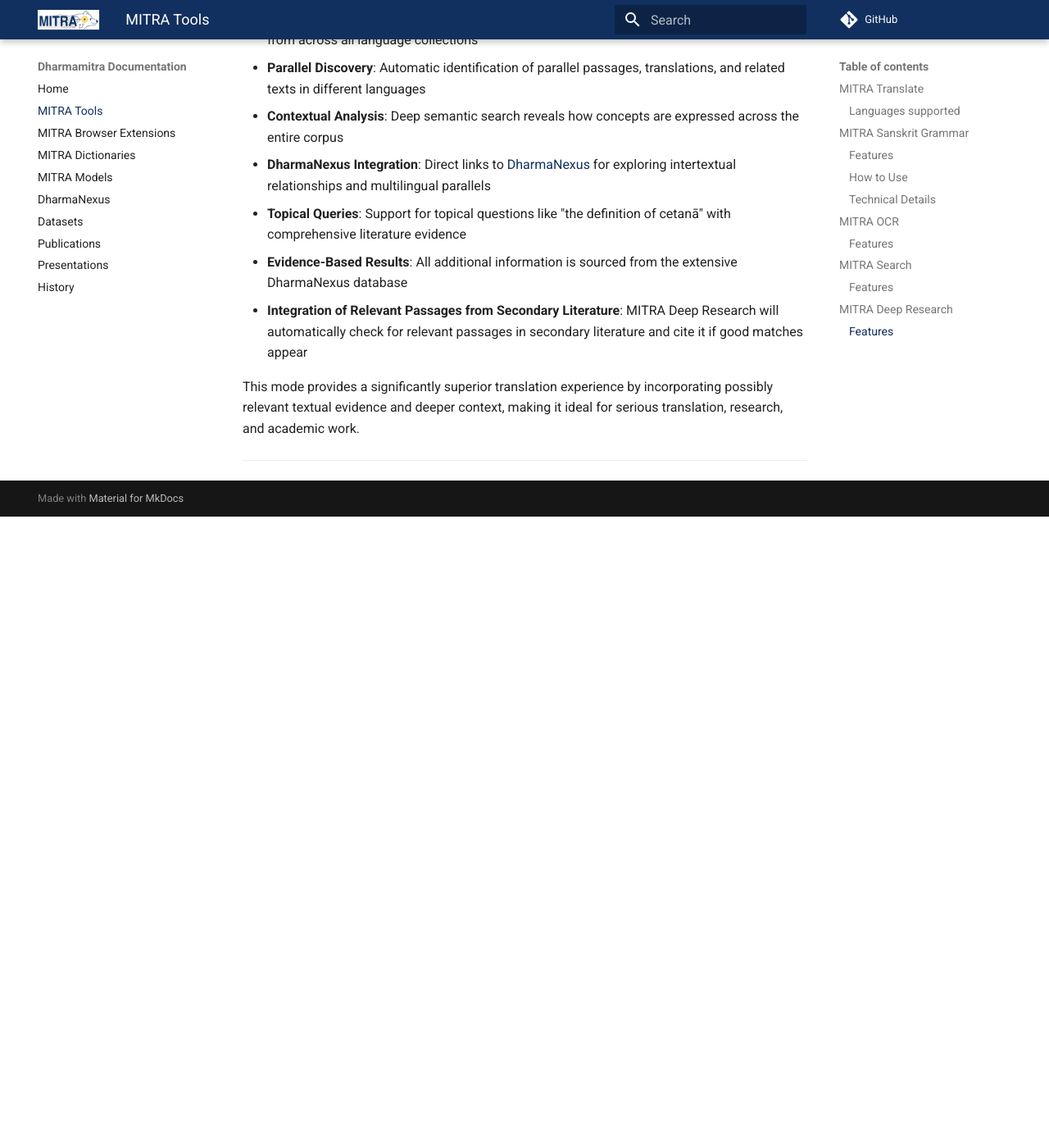
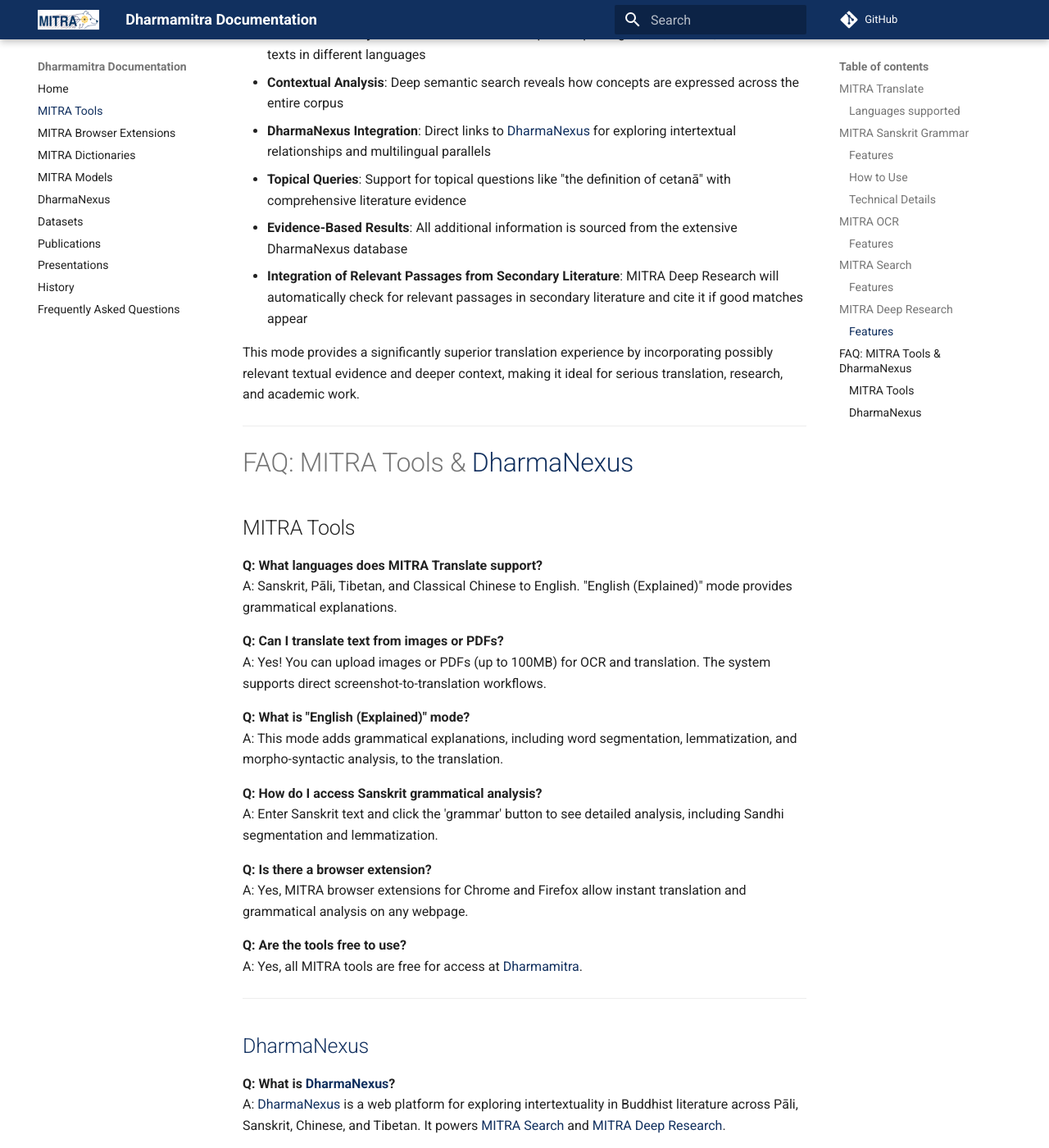
Before and after one commit to dharmamitra/dharmamitra-guides, an MkDocs documentation site: the page built from docs/mitra_tools.md, in a window 1280 px wide and 1400 px high, scrolled down 2915 px. Shown: the whole window at 82% size. Built offline with MkDocs 1.6.1 and Material for MkDocs 9.7.7, drawn with Linux system fonts in a browser that asks for light colours; comment, search, counter and statistics services are not loaded; before the commit the page ends 3545 px from its top, so only the background shows below that; some of the changed text lies outside the part shown.

Commit message:
Updated DM description

```diff
--- a/docs/mitra_tools.md
+++ b/docs/mitra_tools.md
@@ -72,7 +72,7 @@
 
 > *Advanced translation mode that provides comprehensive research context by integrating deep semantic search across entire data collections.*
 
-**MITRA Deep Research** is an enhanced translation experience that goes beyond simple text translation. By setting the target language in MITRA Translate to `Deep Research`, users receive not just a translation, but also comprehensive semantic analysis that leverages the full power of MITRA Search and [DharmaNexus](https://dharmanexus.org).
+**MITRA Deep Research** is an enhanced translation experience that goes beyond simple text translation. By setting the target language in MITRA Translate to `Deep Research`, users receive not just a translation, but also comprehensive semantic analysis that leverages the full power of [MITRA Search](https://dharmamitra.github.io/dharmamitra-guides/mitra_tools/#mitra-search) and [DharmaNexus](https://dharmanexus.org).
 
 ### Features
 - **Comprehensive Translation**: Enhanced translations that incorporate semantic search results from across all language collections
@@ -86,3 +86,44 @@
 This mode provides a significantly superior translation experience by incorporating possibly relevant textual evidence and deeper context, making it ideal for serious translation, research, and academic work.
 
 ---
+
+# FAQ: MITRA Tools & [DharmaNexus](https://dharmamitra.github.io/dharmamitra-guides/dharmanexus/)
+
+## MITRA Tools
+
+**Q: What languages does MITRA Translate support?**
+A: Sanskrit, Pāli, Tibetan, and Classical Chinese to English. "English (Explained)" mode provides grammatical explanations.
+
+**Q: Can I translate text from images or PDFs?**
+A: Yes! You can upload images or PDFs (up to 100MB) for OCR and translation. The system supports direct screenshot-to-translation workflows.
+
+**Q: What is "English (Explained)" mode?**
+A: This mode adds grammatical explanations, including word segmentation, lemmatization, and morpho-syntactic analysis, to the translation.
+
+**Q: How do I access Sanskrit grammatical analysis?**
+A: Enter Sanskrit text and click the 'grammar' button to see detailed analysis, including Sandhi segmentation and lemmatization.
+
+**Q: Is there a browser extension?**
+A: Yes, MITRA browser extensions for Chrome and Firefox allow instant translation and grammatical analysis on any webpage.
+
+**Q: Are the tools free to use?**
+A: Yes, all MITRA tools are free for access at [Dharmamitra](https://dharmamitra.org).
+
+---
+
+## [DharmaNexus](https://dharmamitra.github.io/dharmamitra-guides/dharmanexus/)
+
+**Q: What is [DharmaNexus](https://dharmamitra.github.io/dharmamitra-guides/dharmanexus/)?**
+A: [DharmaNexus](https://dharmamitra.github.io/dharmamitra-guides/dharmanexus/) is a web platform for exploring intertextuality in Buddhist literature across Pāli, Sanskrit, Chinese, and Tibetan. It powers [MITRA Search](https://dharmamitra.github.io/dharmamitra-guides/mitra_tools/#mitra-search) and [MITRA Deep Research](https://dharmamitra.github.io/dharmamitra-guides/mitra_tools/#mitra-deep-research).
+
+**Q: How does [DharmaNexus](https://dharmamitra.github.io/dharmamitra-guides/dharmanexus/) find parallels?**
+A: It uses advanced semantic search and multilingual matching to highlight similar passages across texts and languages.
+
+**Q: What data sources does [DharmaNexus](https://dharmamitra.github.io/dharmamitra-guides/dharmanexus/) use?**
+A: [DharmaNexus](https://dharmamitra.github.io/dharmamitra-guides/dharmanexus/) draws from SuttaCentral, CBETA, DSBC, GRETIL, Muktabodha, ACIP, and more, with ongoing data expansion.
+
+**Q: Can I filter or customize my search?**
+A: Yes, you can filter by similarity score, match length, collection, and text. Multiple result views (text, table, graph, numbers) are available.
+
+**Q: Is [DharmaNexus](https://dharmamitra.github.io/dharmamitra-guides/dharmanexus/) integrated with MITRA tools?**
+A: Yes, [MITRA Search](https://dharmamitra.github.io/dharmamitra-guides/mitra_tools/#mitra-search) and [MITRA Deep Research](https://dharmamitra.github.io/dharmamitra-guides/mitra_tools/#mitra-deep-research) use [DharmaNexus](https://dharmamitra.github.io/dharmamitra-guides/dharmanexus/) for semantic search and parallel discovery.
--- a/mkdocs.yml
+++ b/mkdocs.yml
@@ -17,5 +17,6 @@
   - 'Publications': 'publications.md'
   - 'Presentations': 'presentations.md'
   - 'History': 'history.md'
+  - 'Frequently Asked Questions': 'faq.md'
 extra_css:
   - stylesheets/extra.css
```
Also changed, not shown: docs/dharmanexus.md (+3 -1 lines), docs/faq.md (added, +44 -0 lines), docs/history.md (+1 -1 lines), docs/mitra_models.md (+1 -1 lines).
